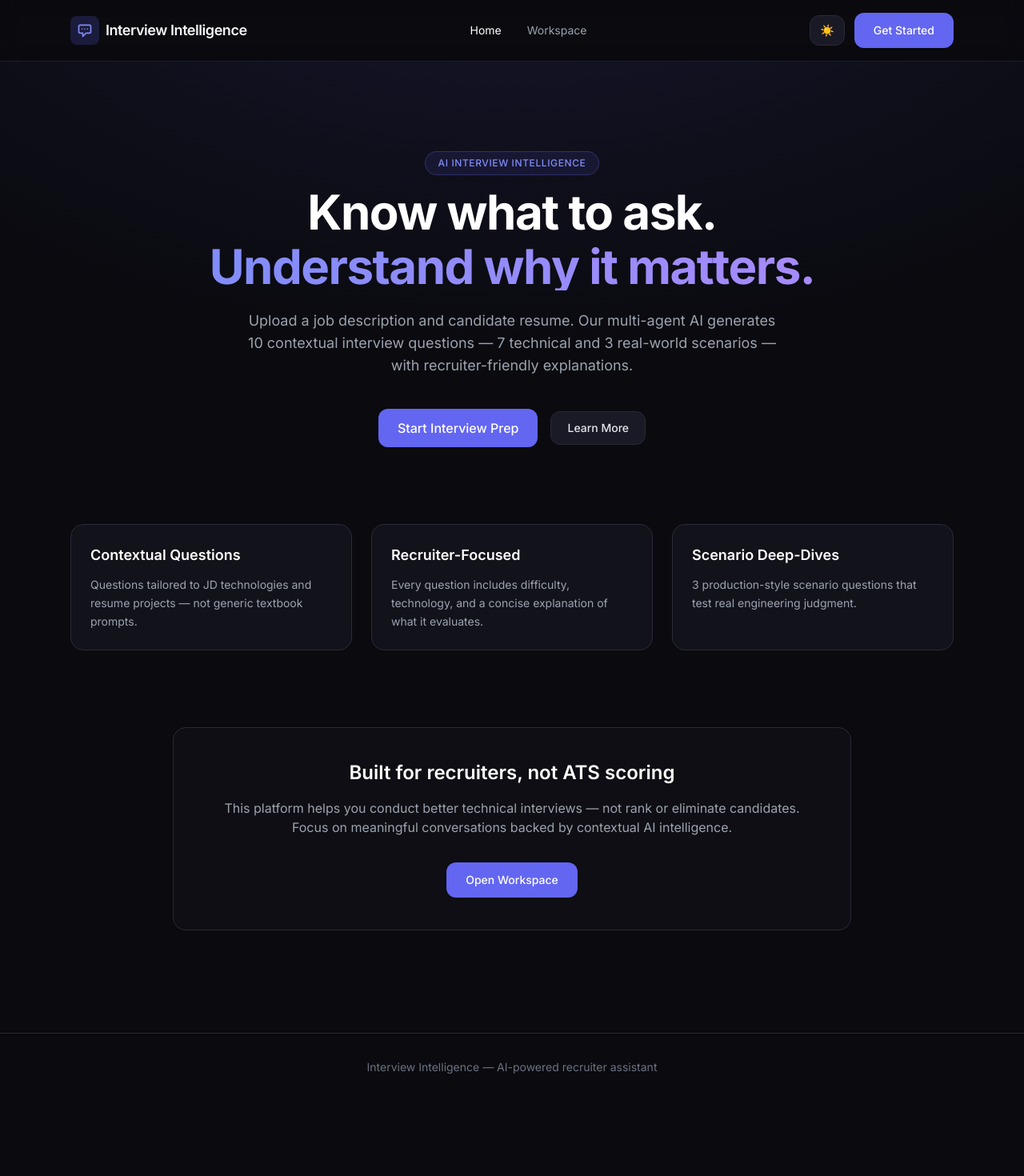
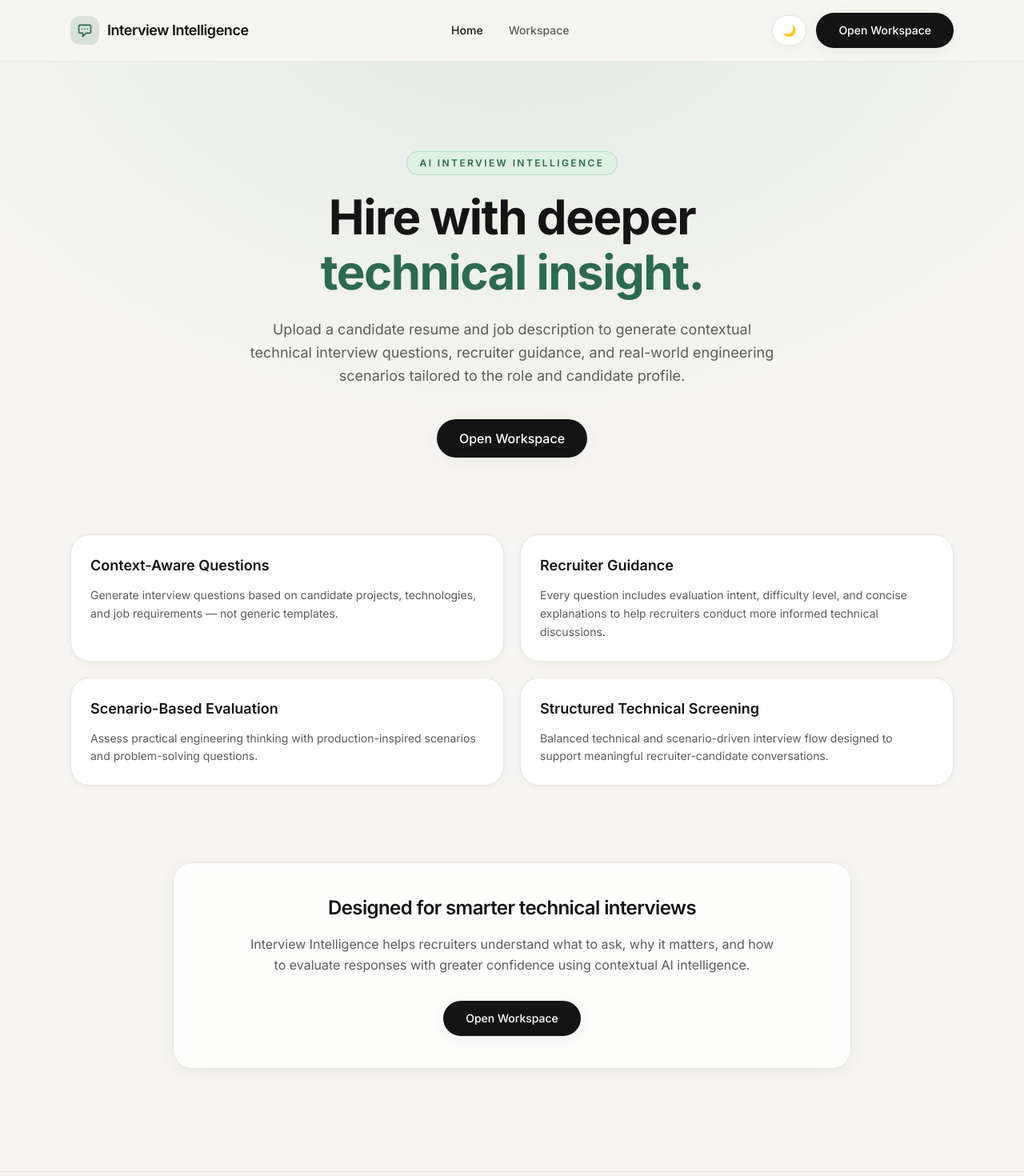
Before and after one commit to Kalpesh-Rajput/AI_Interview_Platform, a React (Vite) app in the folder frontend/: page / in a window 1280 px wide. Shown: the top 1470 px of the page at 80% size. Before the commit the page ends 1376 px from the top, so only its background shows below. Built offline with nearby package versions, Linux system fonts and the light colour scheme; no server answers.

Commit message:
New UI Implemented

```diff
--- a/frontend/index.html
+++ b/frontend/index.html
@@ -1,5 +1,5 @@
 <!DOCTYPE html>
-<html lang="en" class="dark">
+<html lang="en">
   <head>
     <meta charset="UTF-8" />
     <link rel="icon" type="image/svg+xml" href="/favicon.svg" />
@@ -9,7 +9,7 @@
     <link rel="preconnect" href="https://fonts.gstatic.com" crossorigin />
     <link href="https://fonts.googleapis.com/css2?family=Inter:wght@400;500;600;700&display=swap" rel="stylesheet" />
   </head>
-  <body class="bg-surface text-gray-100 antialiased">
+  <body class="bg-cream text-ink antialiased">
     <div id="root"></div>
     <script type="module" src="/src/main.jsx"></script>
   </body>
--- a/frontend/src/components/Layout.jsx
+++ b/frontend/src/components/Layout.jsx
@@ -5,36 +5,49 @@ export default function Layout() {
   const { theme, toggleTheme } = useTheme();
   const location = useLocation();
 
+  const navLink = (path, label) => {
+    const active = location.pathname === path;
+    return (
+      <Link
+        to={path}
+        className={`text-sm font-medium transition-colors duration-300 ease-smooth ${
+          active
+            ? 'text-ink dark:text-white'
+            : 'text-ink-muted hover:text-ink dark:text-gray-400 dark:hover:text-white'
+        }`}
+      >
+        {label}
+      </Link>
+    );
+  };
+
   return (
     <div
       className={`min-h-screen ${
-        theme === 'light' ? 'bg-gray-50 text-gray-900' : 'bg-surface text-gray-100'
+        theme === 'light' ? 'bg-cream text-ink' : 'bg-surface text-gray-100'
       }`}
     >
-      <header className="sticky top-0 z-50 border-b border-surface-border/60 bg-surface/80 backdrop-blur-md">
+      <header className="sticky top-0 z-50 border-b border-cream-dark/80 bg-cream/90 backdrop-blur-md dark:border-surface-border/60 dark:bg-surface/85">
         <div className="mx-auto flex max-w-6xl items-center justify-between px-6 py-4">
-          <Link to="/" className="flex items-center gap-2">
-            <div className="flex h-9 w-9 items-center justify-center rounded-lg bg-accent/20 text-accent-light">
+          <Link to="/" className="flex items-center gap-2.5 transition-opacity duration-300 hover:opacity-80">
+            <div className="flex h-9 w-9 items-center justify-center rounded-xl bg-accent/15 text-accent dark:bg-accent/20 dark:text-accent-light">
               <svg className="h-5 w-5" fill="none" viewBox="0 0 24 24" stroke="currentColor">
-                <path strokeLinecap="round" strokeLinejoin="round" strokeWidth={2} d="M8 10h.01M12 10h.01M16 10h.01M9 16H5a2 2 0 01-2-2V6a2 2 0 012-2h14a2 2 0 012 2v8a2 2 0 01-2 2h-5l-5 5v-5z" />
+                <path
+                  strokeLinecap="round"
+                  strokeLinejoin="round"
+                  strokeWidth={2}
+                  d="M8 10h.01M12 10h.01M16 10h.01M9 16H5a2 2 0 01-2-2V6a2 2 0 012-2h14a2 2 0 012 2v8a2 2 0 01-2 2h-5l-5 5v-5z"
+                />
               </svg>
             </div>
-            <span className="text-lg font-semibold tracking-tight">Interview Intelligence</span>
+            <span className="text-lg font-semibold tracking-tight text-ink dark:text-white">
+              Interview Intelligence
+            </span>
           </Link>
 
           <nav className="hidden items-center gap-8 md:flex">
-            <Link
-              to="/"
-              className={`text-sm transition ${location.pathname === '/' ? 'text-white' : 'text-gray-400 hover:text-white'}`}
-            >
-              Home
-            </Link>
-            <Link
-              to="/upload"
-              className={`text-sm transition ${location.pathname === '/upload' ? 'text-white' : 'text-gray-400 hover:text-white'}`}
-            >
-              Workspace
-            </Link>
+            {navLink('/', 'Home')}
+            {navLink('/upload', 'Workspace')}
           </nav>
 
           <div className="flex items-center gap-3">
@@ -46,7 +59,7 @@ export default function Layout() {
               {theme === 'dark' ? '☀️' : '🌙'}
             </button>
             <Link to="/upload" className="btn-primary hidden sm:inline-flex">
-              Get Started
+              Open Workspace
             </Link>
           </div>
         </div>
@@ -56,8 +69,13 @@ export default function Layout() {
         <Outlet />
       </main>
 
-      <footer className="border-t border-surface-border py-8 text-center text-sm text-gray-500">
-        <p>Interview Intelligence — AI-powered recruiter assistant</p>
+      <footer className="border-t border-cream-dark py-10 text-center dark:border-surface-border">
+        <p className="text-sm font-medium text-ink dark:text-gray-200">
+          Interview Intelligence by Aptino Technology
+        </p>
+        <p className="mt-1 text-sm text-ink-muted dark:text-gray-500">
+          AI-powered recruiter intelligence platform
+        </p>
       </footer>
     </div>
   );
--- a/frontend/src/context/ThemeContext.jsx
+++ b/frontend/src/context/ThemeContext.jsx
@@ -4,7 +4,7 @@ const ThemeContext = createContext();
 
 export function ThemeProvider({ children }) {
   const [theme, setTheme] = useState(() => {
-    return localStorage.getItem('theme') || 'dark';
+    return localStorage.getItem('theme') || 'light';
   });
 
   useEffect(() => {
--- a/frontend/src/index.css
+++ b/frontend/src/index.css
@@ -4,32 +4,48 @@
 
 @layer base {
   body {
-    @apply min-h-screen;
+    @apply min-h-screen antialiased;
   }
 }
 
 html:not(.dark) body {
-  @apply bg-gray-50 text-gray-900;
+  @apply bg-cream text-ink;
 }
 
-html:not(.dark) .card {
-  @apply border-gray-200 bg-white;
-}
-
-html:not(.dark) .btn-secondary {
-  @apply border-gray-200 bg-gray-100 text-gray-700;
+html.dark body {
+  @apply bg-surface text-gray-100;
 }
 
 @layer components {
   .btn-primary {
-    @apply inline-flex items-center justify-center rounded-xl bg-accent px-6 py-3 text-sm font-medium text-white transition hover:bg-accent-light;
+    @apply inline-flex items-center justify-center rounded-full bg-ink px-7 py-3 text-sm font-medium text-white shadow-soft transition-all duration-300 ease-smooth hover:-translate-y-0.5 hover:bg-ink/90 hover:shadow-soft-lg active:translate-y-0;
+  }
+
+  html.dark .btn-primary {
+    @apply bg-white text-ink hover:bg-gray-100;
   }
 
   .btn-secondary {
-    @apply inline-flex items-center justify-center rounded-xl border border-surface-border bg-surface-elevated px-5 py-2.5 text-sm font-medium text-gray-200 transition hover:border-accent/50 hover:text-white;
+    @apply inline-flex items-center justify-center rounded-full border border-cream-dark bg-white px-6 py-2.5 text-sm font-medium text-ink-muted shadow-card transition-all duration-300 ease-smooth hover:-translate-y-0.5 hover:border-accent/30 hover:text-ink hover:shadow-soft active:translate-y-0;
+  }
+
+  html.dark .btn-secondary {
+    @apply border-surface-border bg-surface-elevated text-gray-300 hover:border-accent/40 hover:text-white;
   }
 
   .card {
-    @apply rounded-2xl border border-surface-border bg-surface-card p-6 transition hover:border-accent/30;
+    @apply rounded-3xl border border-cream-dark bg-white p-6 shadow-card transition-all duration-300 ease-smooth hover:-translate-y-1 hover:border-accent/20 hover:shadow-soft;
+  }
+
+  html.dark .card {
+    @apply border-surface-border bg-surface-card hover:border-accent/30;
+  }
+
+  .section-label {
+    @apply text-xs font-semibold uppercase tracking-[0.2em] text-accent;
+  }
+
+  html.dark .section-label {
+    @apply text-accent-light;
   }
 }
--- a/frontend/src/pages/LandingPage.jsx
+++ b/frontend/src/pages/LandingPage.jsx
@@ -2,63 +2,71 @@ import { Link } from 'react-router-dom';
 
 const features = [
   {
-    title: 'Contextual Questions',
-    description: 'Questions tailored to JD technologies and resume projects — not generic textbook prompts.',
+    title: 'Context-Aware Questions',
+    description:
+      'Generate interview questions based on candidate projects, technologies, and job requirements — not generic templates.',
   },
   {
-    title: 'Recruiter-Focused',
-    description: 'Every question includes difficulty, technology, and a concise explanation of what it evaluates.',
+    title: 'Recruiter Guidance',
+    description:
+      'Every question includes evaluation intent, difficulty level, and concise explanations to help recruiters conduct more informed technical discussions.',
   },
   {
-    title: 'Scenario Deep-Dives',
-    description: '3 production-style scenario questions that test real engineering judgment.',
+    title: 'Scenario-Based Evaluation',
+    description:
+      'Assess practical engineering thinking with production-inspired scenarios and problem-solving questions.',
+  },
+  {
+    title: 'Structured Technical Screening',
+    description:
+      'Balanced technical and scenario-driven interview flow designed to support meaningful recruiter-candidate conversations.',
   },
 ];
 
 export default function LandingPage() {
   return (
-    <div className="bg-hero-gradient">
+    <div className="bg-hero-gradient dark:bg-hero-gradient-dark">
       <section className="mx-auto max-w-6xl px-6 pb-24 pt-20 text-center md:pt-28">
-        <p className="mb-4 inline-block rounded-full border border-accent/30 bg-accent/10 px-4 py-1.5 text-xs font-medium uppercase tracking-wider text-accent-light">
+        <p className="section-label mb-5 inline-block rounded-full border border-accent/20 bg-accent-soft/60 px-4 py-1.5 dark:border-accent/30 dark:bg-accent/10">
           AI Interview Intelligence
         </p>
-        <h1 className="mx-auto max-w-3xl text-4xl font-bold leading-tight tracking-tight text-white md:text-6xl">
-          Know what to ask.
-          <span className="mt-2 block bg-gradient-to-r from-accent-light to-violet-400 bg-clip-text text-transparent">
-            Understand why it matters.
-          </span>
+        <h1 className="mx-auto max-w-4xl text-4xl font-bold leading-[1.1] tracking-tight text-ink dark:text-white md:text-6xl md:leading-[1.08]">
+          Hire with deeper
+          <span className="mt-1 block text-accent dark:text-accent-light">technical insight.</span>
         </h1>
-        <p className="mx-auto mt-6 max-w-2xl text-lg text-gray-400">
-          Upload a job description and candidate resume. Our multi-agent AI generates 10 contextual
-          interview questions — 7 technical and 3 real-world scenarios — with recruiter-friendly explanations.
+        <p className="mx-auto mt-6 max-w-2xl text-lg leading-relaxed text-ink-muted dark:text-gray-400">
+          Upload a candidate resume and job description to generate contextual technical interview
+          questions, recruiter guidance, and real-world engineering scenarios tailored to the role and
+          candidate profile.
         </p>
         <div className="mt-10 flex flex-wrap items-center justify-center gap-4">
           <Link to="/upload" className="btn-primary text-base">
-            Start Interview Prep
+            Open Workspace
           </Link>
-          <a href="#features" className="btn-secondary">
-            Learn More
-          </a>
         </div>
       </section>
 
       <section id="features" className="mx-auto max-w-6xl px-6 pb-24">
-        <div className="grid gap-6 md:grid-cols-3">
+        <div className="grid gap-5 sm:grid-cols-2">
           {features.map((f) => (
             <div key={f.title} className="card text-left">
-              <h3 className="text-lg font-semibold text-white">{f.title}</h3>
-              <p className="mt-3 text-sm leading-relaxed text-gray-400">{f.description}</p>
+              <h3 className="text-lg font-semibold text-ink dark:text-white">{f.title}</h3>
+              <p className="mt-3 text-sm leading-relaxed text-ink-muted dark:text-gray-400">
+                {f.description}
+              </p>
             </div>
           ))}
         </div>
       </section>
 
       <section className="mx-auto max-w-4xl px-6 pb-32 text-center">
-        <div className="rounded-2xl border border-surface-border bg-surface-card/50 p-10">
-          <h2 className="text-2xl font-semibold text-white">Built for recruiters, not ATS scoring</h2>
-          <p className="mt-4 text-gray-400">
-            This platform helps you conduct better technical interviews — not rank or eliminate candidates.
-            Focus on meaningful conversations backed by contextual AI intelligence.
+        <div className="rounded-3xl border border-cream-dark bg-white/80 p-10 shadow-soft backdrop-blur-sm transition-all duration-300 ease-smooth hover:shadow-soft-lg dark:border-surface-border dark:bg-surface-card/60">
+          <h2 className="text-2xl font-semibold tracking-tight text-ink dark:text-white">
+            Designed for smarter technical interviews
+          </h2>
+          <p className="mx-auto mt-4 max-w-2xl leading-relaxed text-ink-muted dark:text-gray-400">
+            Interview Intelligence helps recruiters understand what to ask, why it matters, and how to
+            evaluate responses with greater confidence using contextual AI intelligence.
           </p>
           <Link to="/upload" className="btn-primary mt-8 inline-flex">
             Open Workspace
--- a/frontend/src/pages/QuestionsPage.jsx
+++ b/frontend/src/pages/QuestionsPage.jsx
@@ -25,11 +25,9 @@ export default function QuestionsPage() {
     <section className="mx-auto max-w-4xl px-6 py-12">
       <div className="mb-10 flex flex-col gap-4 sm:flex-row sm:items-end sm:justify-between">
         <div>
-          <p className="text-sm font-medium uppercase tracking-wider text-accent-light">
-            AI Question Workspace
-          </p>
-          <h1 className="mt-1 text-3xl font-bold text-white">Interview Questions</h1>
-          <p className="mt-2 text-gray-400">
+          <p className="section-label">AI Question Workspace</p>
+          <h1 className="mt-1 text-3xl font-bold tracking-tight text-ink dark:text-white">Interview Questions</h1>
+          <p className="mt-2 text-ink-muted dark:text-gray-400">
             {technical.length} technical · {scenario.length} scenario
             {meta.qualityScore > 0 && (
               <span className="ml-2 text-gray-500">
@@ -52,21 +50,21 @@ export default function QuestionsPage() {
       </div>
 
       {context && (
-        <div className="card mb-8 text-sm text-gray-400">
+        <div className="card mb-8 text-sm text-ink-muted dark:text-gray-400">
           <p>
-            <span className="font-medium text-gray-300">Stack:</span>{' '}
+            <span className="font-medium text-ink dark:text-gray-300">Stack:</span>{' '}
             {(context.normalized_technologies || context.technical_stack || []).slice(0, 8).join(', ')}
           </p>
           {context.experience_level && (
             <p className="mt-2">
-              <span className="font-medium text-gray-300">Level:</span> {context.experience_level}
+              <span className="font-medium text-ink dark:text-gray-300">Level:</span> {context.experience_level}
             </p>
           )}
         </div>
       )}
 
       <div className="mb-6">
-        <h2 className="text-sm font-semibold uppercase tracking-wider text-gray-500">
+        <h2 className="text-sm font-semibold uppercase tracking-wider text-ink-faint dark:text-gray-500">
           Technical & Conceptual ({technical.length})
         </h2>
       </div>
@@ -85,7 +83,7 @@ export default function QuestionsPage() {
       </div>
 
       <div className="mb-6 mt-12">
-        <h2 className="text-sm font-semibold uppercase tracking-wider text-gray-500">
+        <h2 className="text-sm font-semibold uppercase tracking-wider text-ink-faint dark:text-gray-500">
           Scenario Deep Evaluation ({scenario.length})
         </h2>
       </div>
--- a/frontend/src/pages/UploadPage.jsx
+++ b/frontend/src/pages/UploadPage.jsx
@@ -66,8 +66,8 @@ export default function UploadPage() {
       <LoadingOverlay active={generating} />
       <section className="mx-auto max-w-6xl px-6 py-12">
         <div className="mb-10">
-          <h1 className="text-3xl font-bold text-white">Upload Workspace</h1>
-          <p className="mt-2 text-gray-400">
+          <h1 className="text-3xl font-bold tracking-tight text-ink dark:text-white">Upload Workspace</h1>
+          <p className="mt-2 text-ink-muted dark:text-gray-400">
             Upload the job description and candidate resume to generate contextual interview questions.
           </p>
         </div>
@@ -104,7 +104,7 @@ export default function UploadPage() {
             {generating ? 'Generating...' : 'Generate 10 Questions'}
           </button>
           {!ready && (
-            <p className="text-sm text-gray-500">Upload both documents to continue</p>
+            <p className="text-sm text-ink-faint dark:text-gray-500">Upload both documents to continue</p>
           )}
         </div>
       </section>
--- a/frontend/tailwind.config.js
+++ b/frontend/tailwind.config.js
@@ -6,22 +6,44 @@ export default {
     extend: {
       colors: {
         surface: {
-          DEFAULT: '#0a0a0f',
-          card: '#12121a',
-          elevated: '#1a1a26',
-          border: '#2a2a3a',
+          DEFAULT: '#0f0f12',
+          card: '#18181f',
+          elevated: '#22222c',
+          border: '#2e2e3a',
+        },
+        cream: {
+          DEFAULT: '#f6f5f1',
+          muted: '#eeede8',
+          dark: '#e8e6e0',
+        },
+        ink: {
+          DEFAULT: '#141414',
+          muted: '#5c5c5c',
+          faint: '#8a8a8a',
         },
         accent: {
-          DEFAULT: '#6366f1',
-          light: '#818cf8',
-          muted: '#4f46e5',
+          DEFAULT: '#2d6a4f',
+          light: '#40916c',
+          muted: '#1b4332',
+          soft: '#d8f3dc',
         },
       },
       fontFamily: {
         sans: ['Inter', 'system-ui', 'sans-serif'],
       },
+      boxShadow: {
+        soft: '0 4px 24px -4px rgba(20, 20, 20, 0.08)',
+        'soft-lg': '0 12px 40px -8px rgba(20, 20, 20, 0.12)',
+        card: '0 2px 12px -2px rgba(20, 20, 20, 0.06)',
+      },
       backgroundImage: {
-        'hero-gradient': 'radial-gradient(ellipse 80% 50% at 50% -20%, rgba(99,102,241,0.15), transparent)',
+        'hero-gradient':
+          'radial-gradient(ellipse 90% 60% at 50% -10%, rgba(64, 145, 108, 0.12), transparent 70%)',
+        'hero-gradient-dark':
+          'radial-gradient(ellipse 90% 60% at 50% -10%, rgba(64, 145, 108, 0.18), transparent 70%)',
+      },
+      transitionTimingFunction: {
+        smooth: 'cubic-bezier(0.4, 0, 0.2, 1)',
       },
     },
   },
```
Also changed, not shown: frontend/src/components/FileUpload.jsx (+7 -7 lines), frontend/src/components/QuestionCard.jsx (+9 -9 lines), 1 other file (tests, documents, lock files or other folders).
